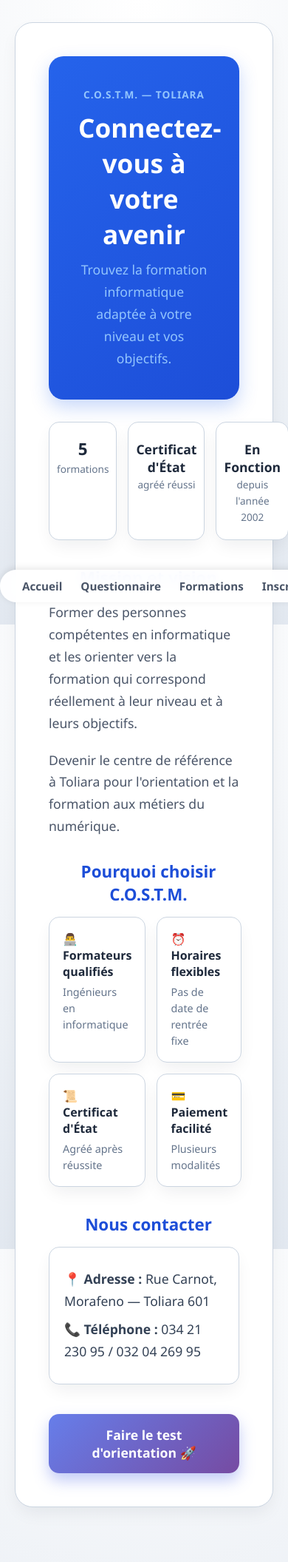
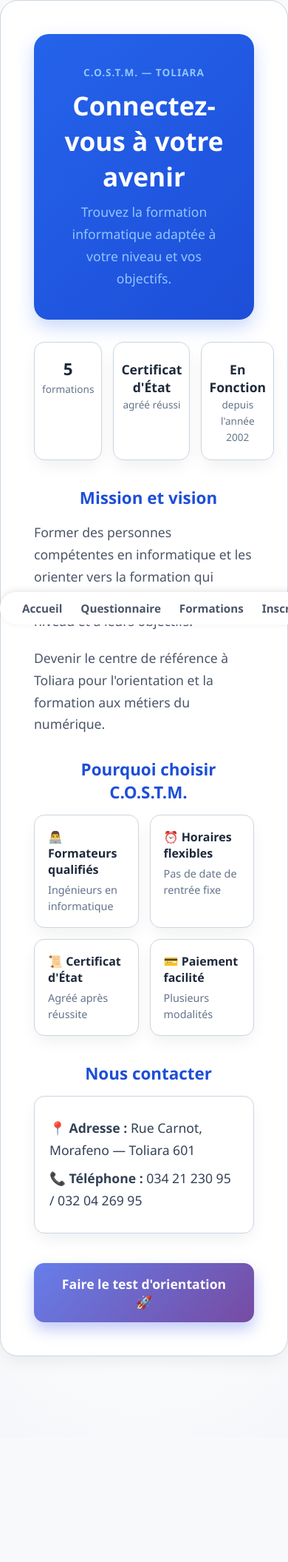
Before and after one commit to JosinahRaoulson/COSTM-ORIENTATION-WEB, a Django app: page / in a window 390 px wide. Shown: the top 2111 px of the page at 74% size. After the commit the page ends 1835 px from the top, so only its background shows below. Run offline with Django 5.2, Linux system fonts and the light colour scheme; parts of the project's set-up code (start-up, migrations or seed data) failed here and were passed over.

Commit message:
Fix final zoom et affichage mobile

```diff
--- a/Orientation/static/utilisateur/style.css
+++ b/Orientation/static/utilisateur/style.css
@@ -545,20 +545,37 @@ input[type="radio"] {
     padding: 40px;
     color: #94a3b8;
 }
-/* Ajustement simple et propre pour mobile */
-@media (max-width: 768px) {
-    body {
-        padding-bottom: 70px; /* Laisse de la place pour la barre du bas */
+
+/* Correction définitive du zoom et des largeurs sur mobile */
+@media screen and (max-width: 768px) {
+    html, body {
+        width: 100% !important;
+        overflow-x: hidden !important;
+        margin: 0 !important;
+        padding: 0 !important;
+        -webkit-text-size-adjust: 100%; /* Empêche le zoom automatique du texte sur mobile */
     }
 
-    /* La barre de navigation du bas reste fixée proprement */
+    body {
+        padding-bottom: 70px !important; /* Laisse de la place pour la barre du bas */
+    }
+
+    /* Force tous les conteneurs principaux à respecter la largeur de l'écran */
+    .container, main, section, .card, form, div {
+        max-width: 100% !important;
+        box-sizing: border-box !important;
+    }
+
+    /* Fixe proprement la barre de navigation du bas */
     nav, .navbar, .bottom-nav {
         position: fixed !important;
         bottom: 0 !important;
         left: 0 !important;
+        right: 0 !important;
         width: 100% !important;
+        margin: 0 !important;
         z-index: 1000;
-        background: #ffffff;
-        box-shadow: 0 -2px 10px rgba(0,0,0,0.1);
+        background: #ffffff !important;
+        box-shadow: 0 -2px 10px rgba(0,0,0,0.1) !important;
     }
 }
```
